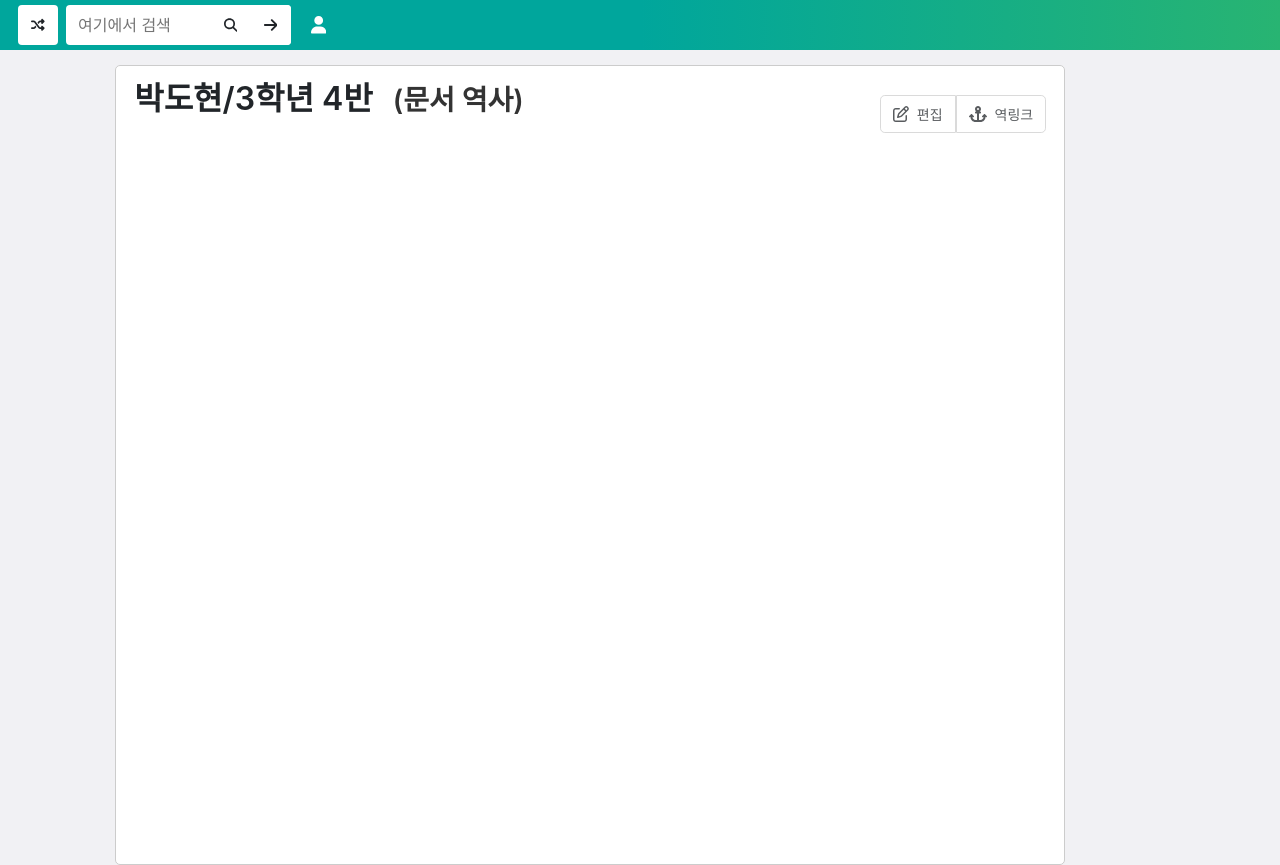
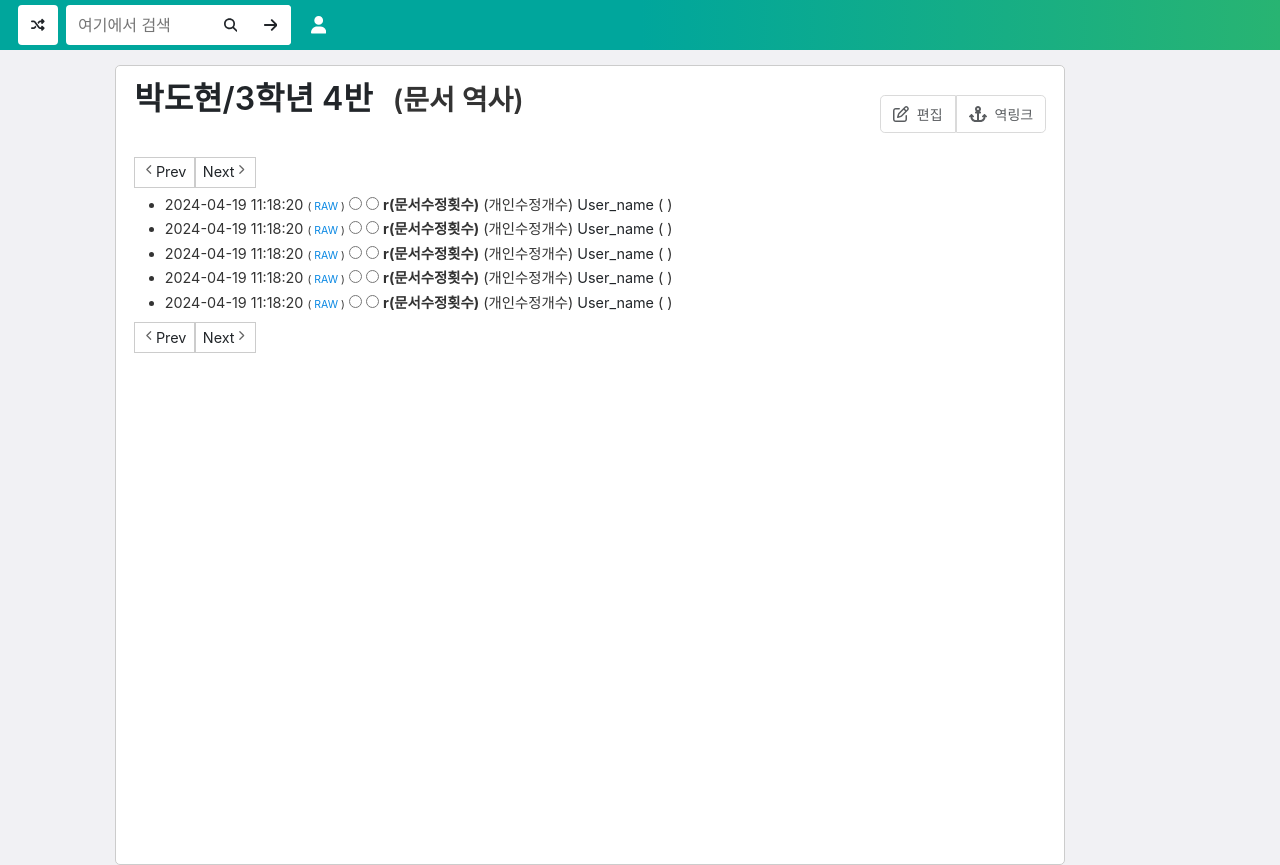
Before and after one commit to Coodi419/WP_Wiki, a Svelte app: page /history in a window 1280 px wide. Built offline with nearby package versions, Linux system fonts and the light colour scheme.

Commit message:
100_history

```diff
--- a/src/components/History/HistoryArticle.svelte
+++ b/src/components/History/HistoryArticle.svelte
@@ -1,3 +1,11 @@
+<script>
+    const histories = [
+        '', '', '', '', ''
+    ]
+
+    const 유도현병신장애인 = true;
+</script>
+
 <article>
     <div id="Edit_headline">
         <div class="Edit_title_div">
@@ -23,10 +31,87 @@
         </div>
     </div>
     <div id="History_main">
-
+        <form class="history_form">
+            <div class="trans_buttons">
+                <a href="/" class="arrow_button"><ion-icon name="chevron-back-outline" class="icon"></ion-icon>Prev</a>
+                <a href="/" class="arrow_button">Next<ion-icon name="chevron-forward-outline" class="icon"></ion-icon></a>
+            </div>
+            <ul class="history_ul">
+                {#each {length: histories.length} as _, index}
+                    <li class="history_li">
+                        <time datetime="2024-03-23T11:08:24.000Z">2024-04-19 11:18:20</time>
+                        <span class="history_RAW">
+                            &#40;
+                            <a href="" class="a_RAW">RAW</a>
+                            &#41;
+                        </span>
+                        <input data-v-29e095ff="" type="radio" name="rev" value="680" style="visibility: visible;">
+                        <input data-v-29e095ff="" type="radio" name="rev" value="680" style="visibility: visible;">
+                        <strong>r&#40;문서수정횟수&#41;</strong>
+                        <span>&#40;개인수정개수&#41;</span>
+                        <div aria-describedby="popover_tzwv0p6jql" class="trigger" style="display: inline-block;"><a class="JlqMeHuq">User_name</a></div>
+                        &#40;
+                        <span class="memo"></span>
+                        &#41;
+                    </li>
+                {/each}
+            </ul>
+            <div class="trans_buttons">
+                <a href="/" class="arrow_button"><ion-icon name="chevron-back-outline" class="icon"></ion-icon>Prev</a>
+                <a href="/" class="arrow_button">Next<ion-icon name="chevron-forward-outline" class="icon"></ion-icon></a>
+            </div>
+        </form>
     </div>
 </article>
 <style>
+    .marker {
+        font-variant-numeric: tabular-nums;
+        text-transform: none;
+        cursor: default;
+        text-indent: 0px !important;
+        font-size: 20px !important;
+        text-align: start !important;
+        text-align-last: start !important;
+        padding-right: 5px;
+        -webkit-user-select:none;
+        -moz-user-select:none;
+        -ms-user-select:none;
+        user-select:none;
+    }
+    .history_RAW {
+        font-size: 10.5px;
+    }
+    .history_form {
+        display: block;
+    }
+    .a_RAW{
+        color: #0A88E3 ;
+    }
+    .history_ul {
+        display: block;
+        list-style-type: disc;
+        margin-block-end: 6px;
+        margin-block-start: 6px;
+        margin-bottom: 6px;
+        margin-inline-end: 0px;
+        margin-inline-start: 22.5px;
+        margin-left: 22.5px;
+        margin-right: 0px;
+        margin-top: 6px;
+        padding-inline-start: 8px;
+        padding-left: 8px;
+        font-size: 14.4px;
+        unicode-bidi: isolate;
+        content: '';
+        display: block;
+        clear: left;
+    }
+    .history_li {
+        display: list-item;
+        list-style-image: none;
+        list-style-position: outside;
+        list-style-type: disc;
+    }
     #History_main {
         display: block;
         unicode-bidi: isolate;
@@ -47,12 +132,73 @@
 		border-bottom: 0;
 		border-right-width: 0;
 		border-left-width: 0;
+        text-wrap: balance;
+        visibility: visible;
 	}
     h1, h2 {
         width: auto;
     }
-
-
+    .icon{
+        color: #666;
+        font-size: 15px;
+        font-weight: 400;
+        line-height: 1.8em;
+        text-align: center;
+        width: 0.9em;
+        cursor: pointer;
+        margin: 0;
+        contain: strict;
+        height: 15px;
+    }
+    .arrow_button
+    {
+        background-color: rgb(255,255,255);
+        border-color: rgb(204, 204, 204);
+        border-width: 0.666667px;
+        border-style: solid;
+        cursor: pointer;
+        display: block;
+        font-size: 14.4px;
+        text-align: center;
+        margin: 0;
+        padding: 3.2px;
+        padding-left: 7.2px;
+        padding-right: 7.2px;
+        text-wrap: nowrap;
+        vertical-align: middle;
+        text-decoration: none;
+        text-decoration-line: none !important;
+        float: left;
+        touch-action: manipulation;
+        user-select: none;
+    }
+    .arrow_button:hover
+    {
+        background-color: #E6E6E6;
+        border-color: rgb(204, 204, 204);
+        border-width: 0.666667px;
+        border-style: solid;
+        cursor: pointer;
+        display: block;
+        font-size: 14.4px;
+        text-align: center;
+        margin: 0;
+        padding: 3.2px;
+        padding-left: 7.2px;
+        padding-right: 7.2px;
+        text-wrap: nowrap;
+        vertical-align: middle;
+        text-decoration: none;
+        text-decoration-line: none !important;
+        float: left;
+        touch-action: manipulation;
+        user-select: none;
+    }
+    .trans_buttons {
+        display: inline-block;
+        position: relative;
+        vertical-align: middle;
+    }
     #logInput {
         appearance: auto;
         background-color: rgb(255, 255, 255);
@@ -239,37 +385,6 @@
     a:hover {
         text-decoration: underline;
     }
-    ul {
-        border-bottom: 1px solid #ddd;
-        height: 36px;
-        list-style: none;
-        margin-bottom: 0;
-        margin-top: 0;
-        padding-left: 0;
-        display: block;
-        list-style-image: none;
-        list-style-position: outside;
-        list-style-type: none;
-        margin-block-end: 0px;
-        margin-block-start: 0px;
-        margin-bottom: 0px;
-        margin-inline-end: 0px;
-        margin-inline-start: 0px;
-        margin-top: 0px;
-        padding-inline-start: 0px;
-        padding-left: 0px;
-        tab-size: 4;
-    }
-    li {
-        float: left;
-        list-style-image: none;
-        list-style-position: outside;
-        list-style-type: none;
-        margin-bottom: -1px;
-        text-align: left;
-        text-size-adjust: 100%;
-        unicode-bidi: isolate;
-    }
     .osong_button {
         align-items: flex-start;
         appearance: button;
```
